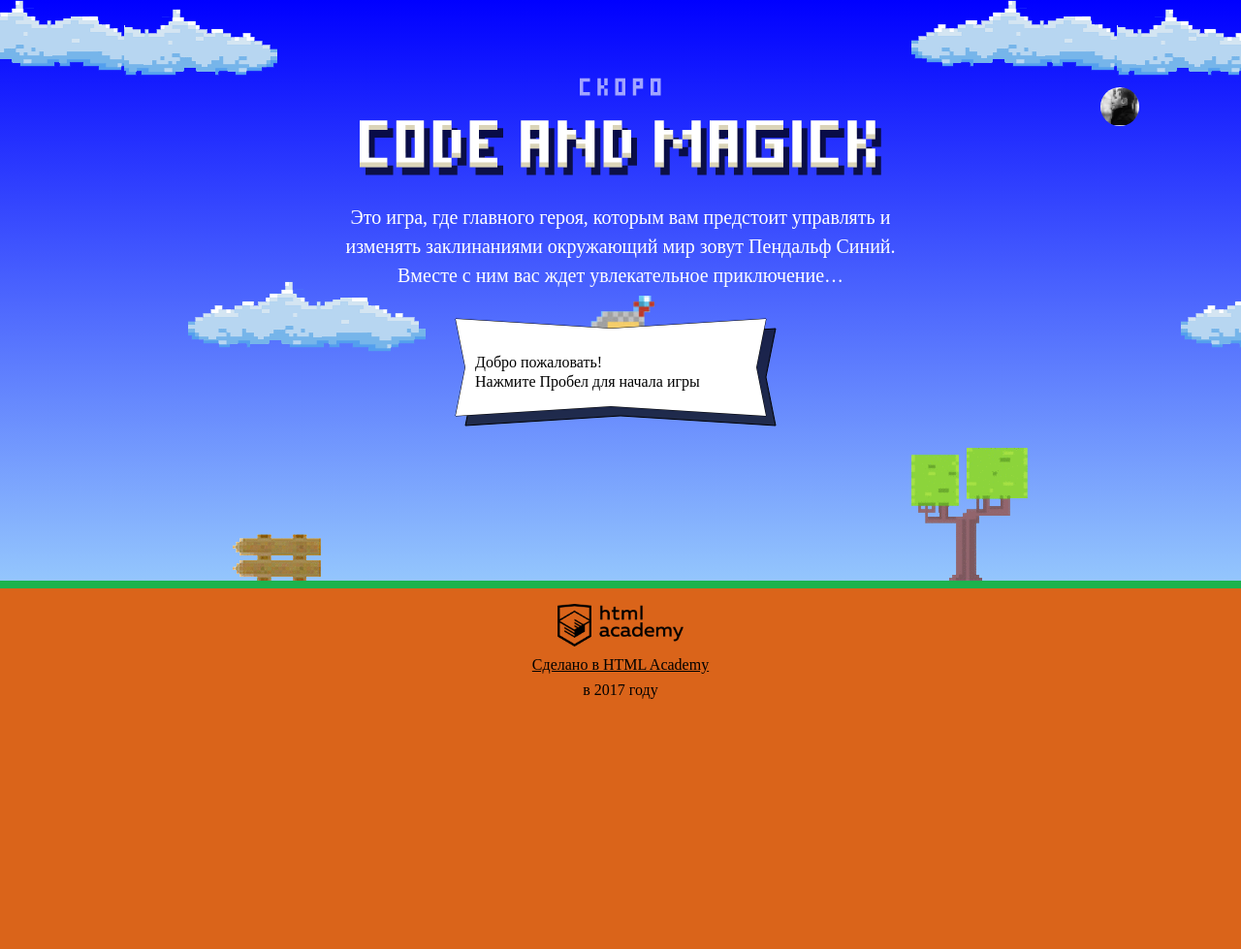
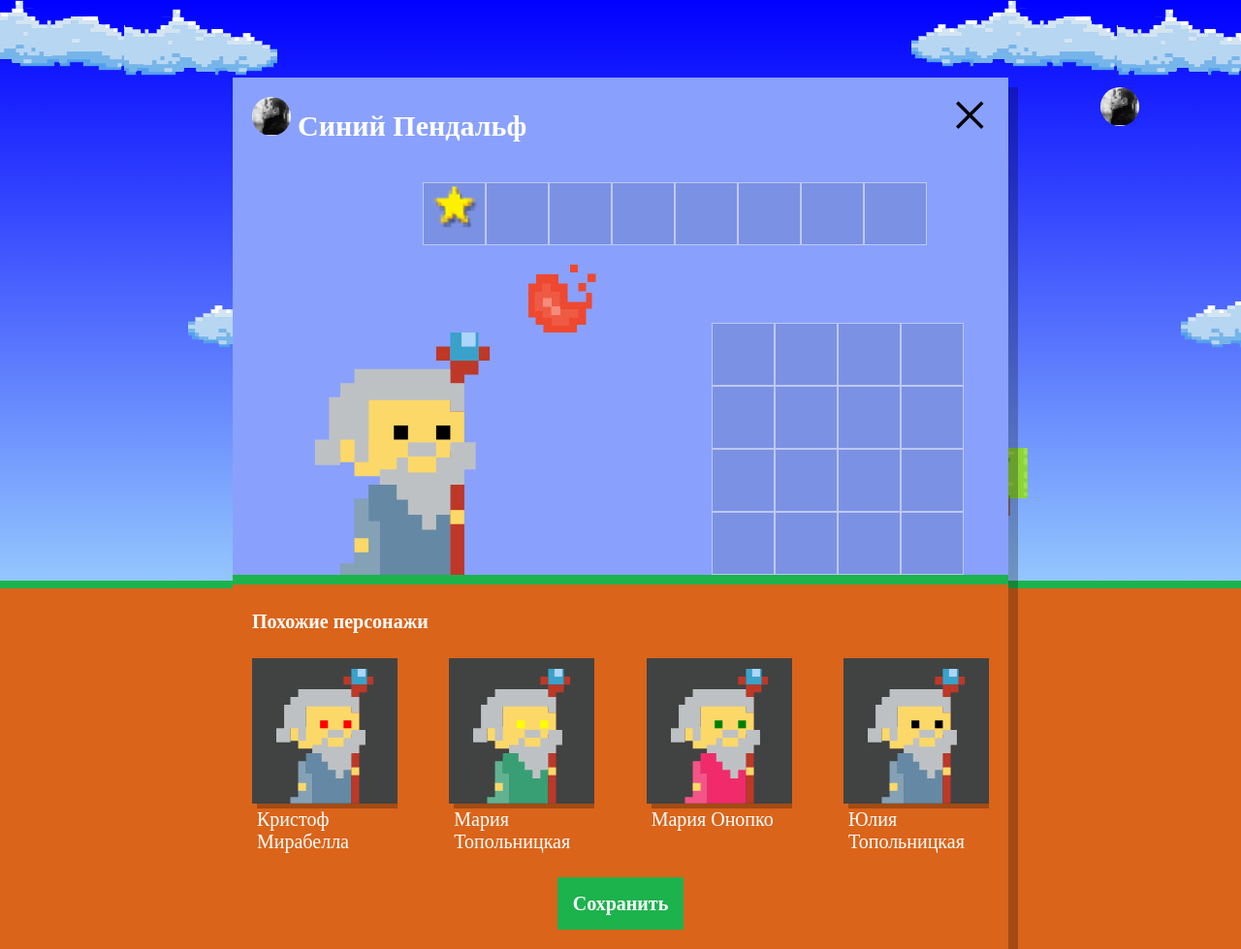
Before and after one commit to F9lcon/457499-code-and-magick, a website: page index.html in a window 1280 px wide. Shown: the whole page at 97% size. Before the commit the page ends 800 px from the top, so only its background shows below. Drawn offline with Linux system fonts and the light colour scheme; a web font is replaced by a local one.

Commit message:
Учебный проект: нас орда

```diff
--- a/index.html
+++ b/index.html
@@ -207,6 +207,7 @@
 </script>
 <script src="js/stat.js"></script>
 <script src="js/game.js"></script>
+<script src="js/setup.js"></script>
 
 </body>
 </html>
--- /dev/null
+++ b/js/setup.js
@@ -0,0 +1,43 @@
+'use strict';
+
+var userDialog = document.querySelector('.setup');
+userDialog.classList.remove('hidden');
+
+var namesData = ['Иван', 'Хуан Себастьян', 'Мария', 'Кристоф', 'Виктор', 'Юлия', 'Люпита', 'Вашингтон'];
+var secondNamesData = ['да Марья', 'Верон', 'Мирабелла', 'Вальц', 'Онопко', 'Топольницкая', 'Нионго', 'Ирвинг'];
+var coatData = ['rgb(101, 137, 164)', 'rgb(241, 43, 107)', 'rgb(146, 100, 161)', 'rgb(56, 159, 117)', 'rgb(215, 210, 55)', 'rgb(0, 0, 0)'];
+var eyesData = ['black', 'red', 'blue', 'yellow', 'green'];
+
+var getRandom = function (min, max) {
+  return Math.round(Math.random() * (max - min) + min);
+};
+
+var getWizards = function () {
+  var wizards = [{}, {}, {}, {}];
+  for (var i = 0; i < 4; i++) {
+    wizards[i].name = namesData[getRandom(0, 7)] + ' ' + secondNamesData[getRandom(0, 7)];
+    wizards[i].coatColor = coatData[getRandom(0, 5)];
+    wizards[i].eyesColor = eyesData[getRandom(0, 4)];
+  };
+  return wizards;
+};
+var similarWizards = getWizards();
+var similarWizardsList = userDialog.querySelector('.setup-similar-list');
+var similarWizardTemplate = document.querySelector('#similar-wizard-template').content.querySelector('.setup-similar-item');
+
+var renderWizard = function (wizard) {
+  var wizardElement = similarWizardTemplate.cloneNode(true);
+  wizardElement.querySelector('.setup-similar-label').textContent = wizard.name;
+  wizardElement.querySelector('.wizard-coat').style.fill = wizard.coatColor;
+  wizardElement.querySelector('.wizard-eyes').style.fill = wizard.eyesColor;
+  return wizardElement;
+};
+
+var fragment = document.createDocumentFragment();
+
+for (var i = 0; i < similarWizards.length; i++) {
+  fragment.appendChild(renderWizard(similarWizards[i]));
+}
+similarWizardsList.appendChild(fragment);
+
+userDialog.querySelector('.setup-similar').classList.remove('hidden');
```
